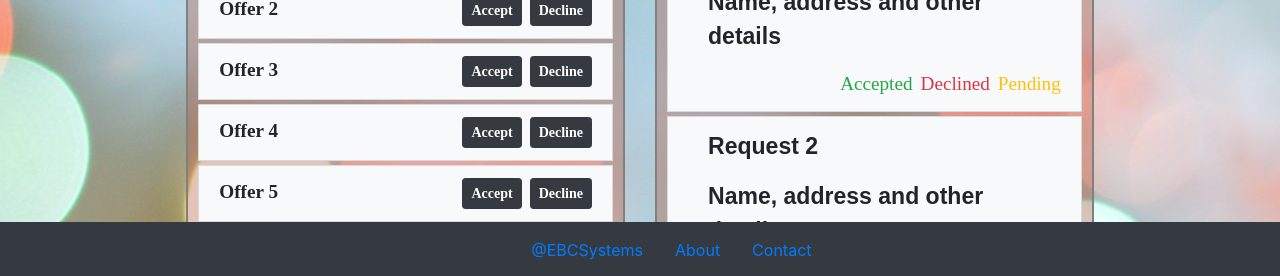
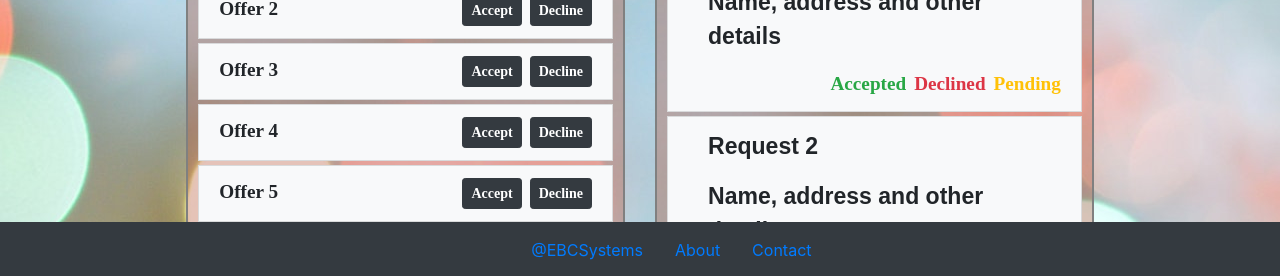
Before and after one commit to SaurabhJ93/Event-Based-Carpooling, a React (Create React App) app in the folder client/: page /User in a window 1280 px wide. Shown: the part 522-798 px from the top of the page. Built offline with nearby package versions, Linux system fonts and the light colour scheme.

Commit message:
Update userStyle.css

```diff
--- a/client/src/assests/styles/userStyle.css
+++ b/client/src/assests/styles/userStyle.css
@@ -10,7 +10,7 @@
         margin: 30px;
     }
 
-    .user-data p{
+    .user-data p {
     font-weight: bold;
     font-family: sans serif;
     font-size: 1.5em;
@@ -48,6 +48,10 @@
     margin: 5px;
 }
 
+.list-group-item span
+{
+    font-weight: bold;
+}
 .user-offered-rides,.user-requested-rides {
     font-family: sans serif;
     font-size: 1.2em;
```
